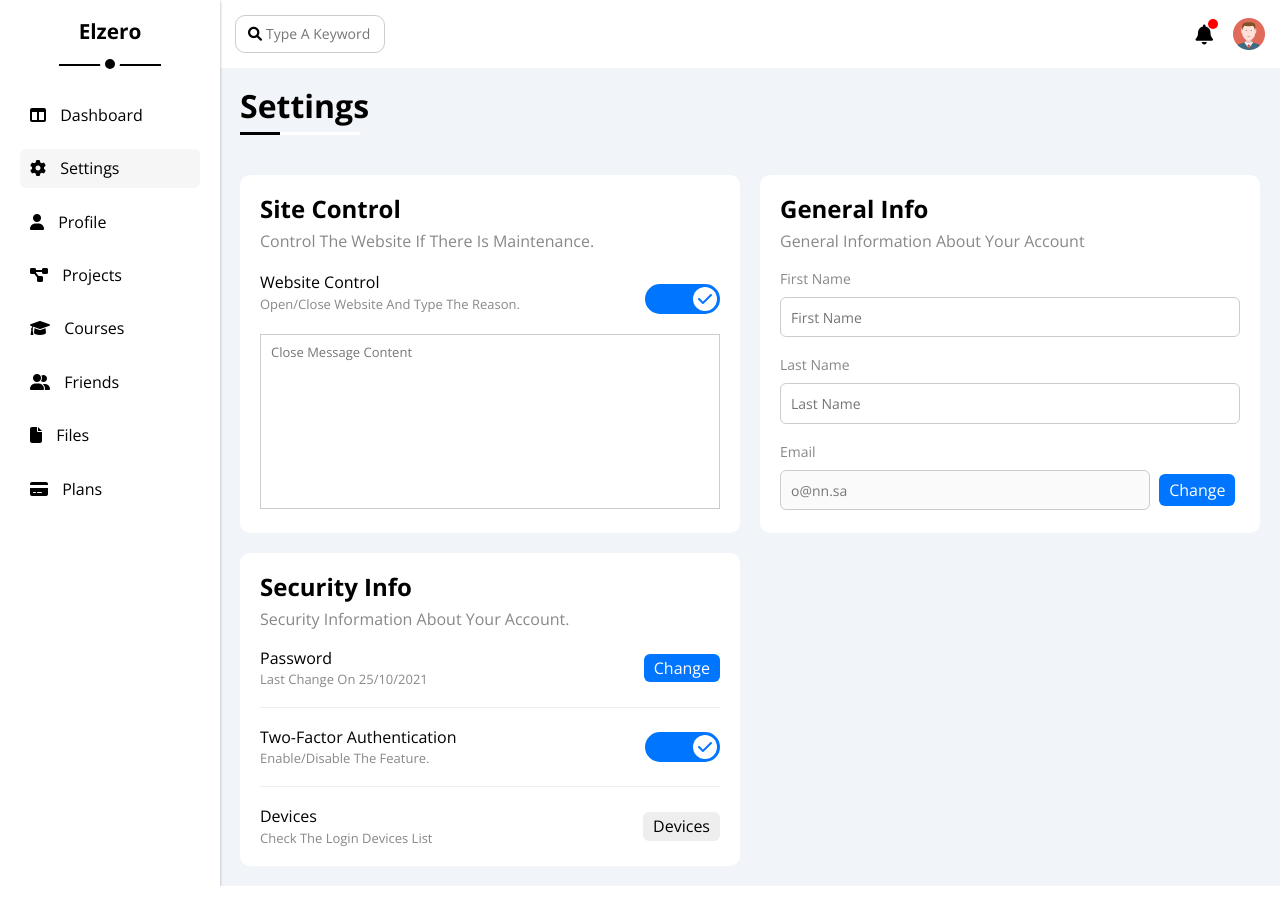
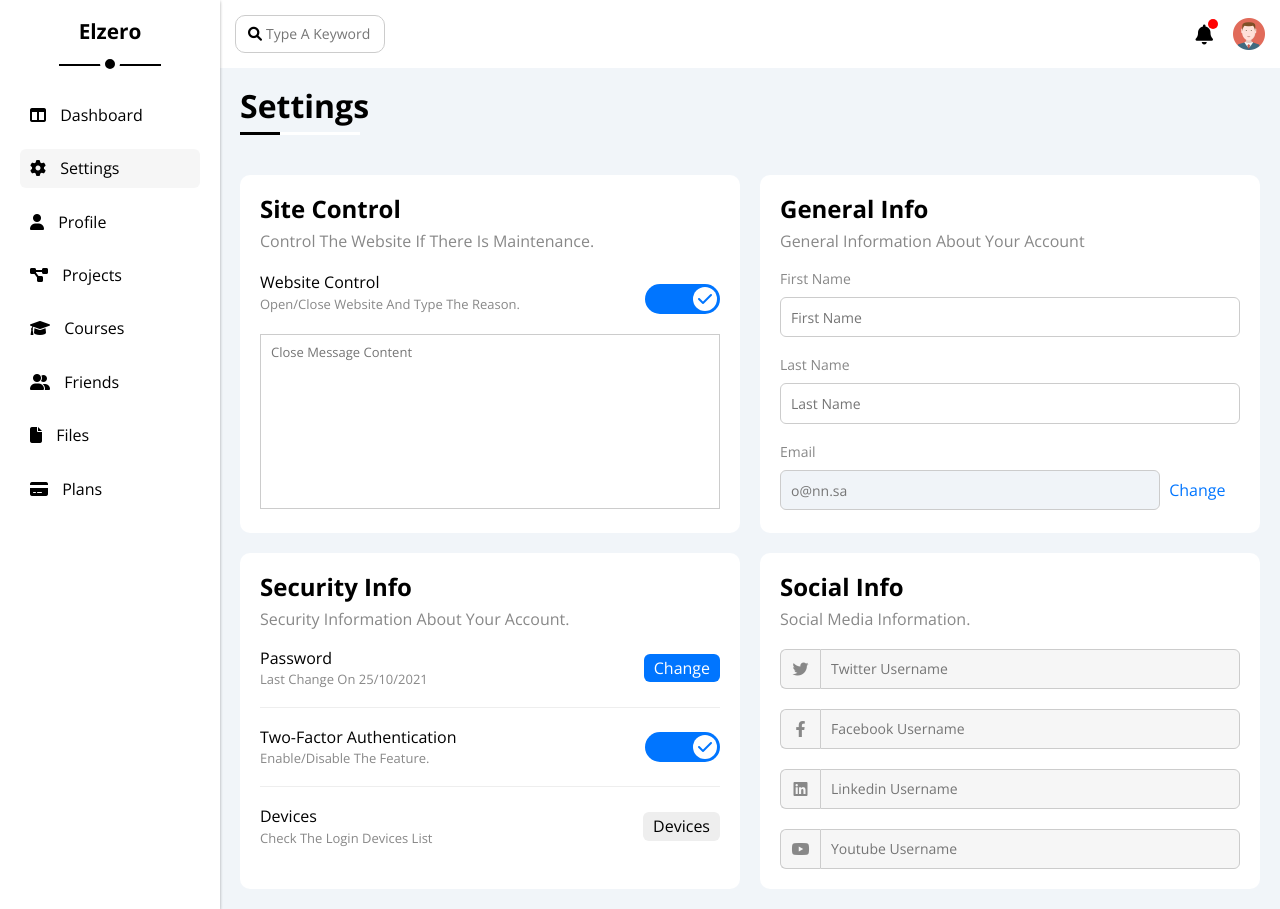
Before and after one commit to SamehRefaay/elzero-dashboard, a plain HTML site: page settings.html in a window 1280 px wide. Before the commit the page ends 886 px from the top, so only its background shows below. Drawn offline with nearby package versions, Linux system fonts and the light colour scheme.

Commit message:
add social info

```diff
--- a/css/dashboard.css
+++ b/css/dashboard.css
@@ -6,6 +6,7 @@
   --green-color: #22c55e;
   --orange-color: #f59e0b;
   --blue-color: #0075ff;
+  --blue-alt-color: #0d69d5;
   --light-pink-color: #fdecce;
   --light-blue-color: #cce3ff;
   --light-green-color: #d3f3df;
@@ -681,6 +682,11 @@ body {
   color: var(--blue-color);
 }
 /* End Toggle Checkbox */
+.settings-page :disabled {
+  cursor: pointer;
+  background-color: #f0f4f8;
+  color: #bbb;
+}
 /* End Componants */
 /* Start Site Control Board */
 .settings-page {
@@ -717,14 +723,60 @@ body {
 }
 /* End Site Control Board */
 /* Start General Info Board */
-
 .general-info .email {
   display: inline-flex;
-  width: calc(100% - 90px);
+  width: calc(100% - 80px);
   margin-right: 5px;
 }
-
 /* End General Info Board */
+.security-info .password-btn {
+  transition: var(--main-transition);
+  -webkit-transition: var(--main-transition);
+  -moz-transition: var(--main-transition);
+  -ms-transition: var(--main-transition);
+  -o-transition: var(--main-transition);
+}
+.security-info .password-btn:hover {
+  background-color: var(--blue-alt-color);
+}
+/* Start Social Info Board */
+.social-info .card i {
+  width: 40px;
+  height: 40px;
+  color: #888;
+  background-color: #f6f6f6;
+  border: 1px solid #ccc;
+  border-right: none;
+  border-radius: 6px 0 0 6px;
+  transition: var(--main-transition);
+  -webkit-border-radius: 6px 0 0 6px;
+  -moz-border-radius: 6px 0 0 6px;
+  -ms-border-radius: 6px 0 0 6px;
+  -o-border-radius: 6px 0 0 6px;
+  -webkit-transition: var(--main-transition);
+  -moz-transition: var(--main-transition);
+  -ms-transition: var(--main-transition);
+  -o-transition: var(--main-transition);
+}
+.social-info .card input {
+  height: 40px;
+  padding-left: 10px;
+  font-size: 14px;
+  background-color: #f6f6f6;
+  border: 1px solid #ccc;
+  border-radius: 0 6px 6px 0;
+  -webkit-border-radius: 0 6px 6px 0;
+  -moz-border-radius: 0 6px 6px 0;
+  -ms-border-radius: 0 6px 6px 0;
+  -o-border-radius: 0 6px 6px 0;
+}
+.social-info input::placeholder {
+  font-size: 14px;
+}
+.social-info > div:focus-within i {
+  color: black;
+}
+/* End Social Info Board */
 /************************************ End Settings Page */
 /* Start Animation */
 @keyframes shake {
--- a/css/framework.css
+++ b/css/framework.css
@@ -6,6 +6,7 @@
   --green-color: #22c55e;
   --orange-color: #f59e0b;
   --blue-color: #0075ff;
+  --blue-alt-color: #0d69d5;
   --light-orange-color: #fdecce;
   --light-blue-color: #cce3ff;
   --light-green-color: #d3f3df;
@@ -302,6 +303,9 @@
 .b-none {
   border: none;
 }
+.br-ccc {
+  border-right: 1px solid #ccc;
+}
 .bb-1 {
   border-bottom: 1px solid black;
 }
--- a/settings.html
+++ b/settings.html
@@ -158,16 +158,16 @@
                 <input
                   id="email"
                   class="email w-full mt-0 p-10 b-none b-ccc rad-6"
-                  type="text"
+                  type="email"
                   placeholder="o@nn.sa"
                   disabled
                 />
-                <a class="btn-shap c-white bg-blue" href="#"> Change</a>
+                <a class="c-white c-blue fs-16" href="#"> Change</a>
               </div>
             </div>
             <!-- End General Info Board -->
             <!-- Start Security Info Board -->
-            <div class="general-info p-20 bg-white rad-10">
+            <div class="security-info p-20 bg-white rad-10">
               <h2>Security Info</h2>
               <p class="mt-10 mb-20 c-gray">
                 Security Information About Your Account.
@@ -177,7 +177,9 @@
                   <span class="d-block">Password </span>
                   <p class="fs-13 c-gray mt-5">Last Change On 25/10/2021</p>
                 </div>
-                <a class="btn-shap bg-blue c-white" href="#">Change</a>
+                <a class="password-btn btn-shap bg-blue c-white" href="#"
+                  >Change</a
+                >
               </div>
               <div
                 class="mt-0 pt-20 pb-20 flex-between align-items-center bb-eee"
@@ -202,6 +204,48 @@
               </div>
             </div>
             <!--End Security Info Board -->
+            <!-- Start Social Info Board -->
+            <div class="social-info p-20 bg-white rad-10">
+              <h2>Social Info</h2>
+              <p class="mt-10 mb-20 c-gray">Social Media Information.</p>
+              <!-- twitter -->
+              <div class="card d-flex align-items-center mb-20">
+                <i class="fa-brands fa-twitter d-flex flex-center"> </i>
+                <input
+                  class="b-none flex-1"
+                  type="text"
+                  placeholder="Twitter Username"
+                />
+              </div>
+              <!-- facebook -->
+              <div class="card d-flex align-items-center mb-20">
+                <i class="fa-brands fa-facebook-f d-flex flex-center"> </i>
+                <input
+                  class="b-none flex-1"
+                  type="text"
+                  placeholder="Facebook Username"
+                />
+              </div>
+              <!-- linkedin -->
+              <div class="card d-flex align-items-center mb-20">
+                <i class="fa-brands fa-linkedin d-flex flex-center"> </i>
+                <input
+                  class="b-none flex-1"
+                  type="text"
+                  placeholder="Linkedin Username"
+                />
+              </div>
+              <!-- youtube -->
+              <div class="card d-flex align-items-center">
+                <i class="fa-brands fa-youtube d-flex flex-center"> </i>
+                <input
+                  class="b-none flex-1"
+                  type="text"
+                  placeholder="Youtube Username"
+                />
+              </div>
+            </div>
+            <!-- End Social Info Board -->
           </div>
           <!-- End Settings Container Page -->
         </div>
```
